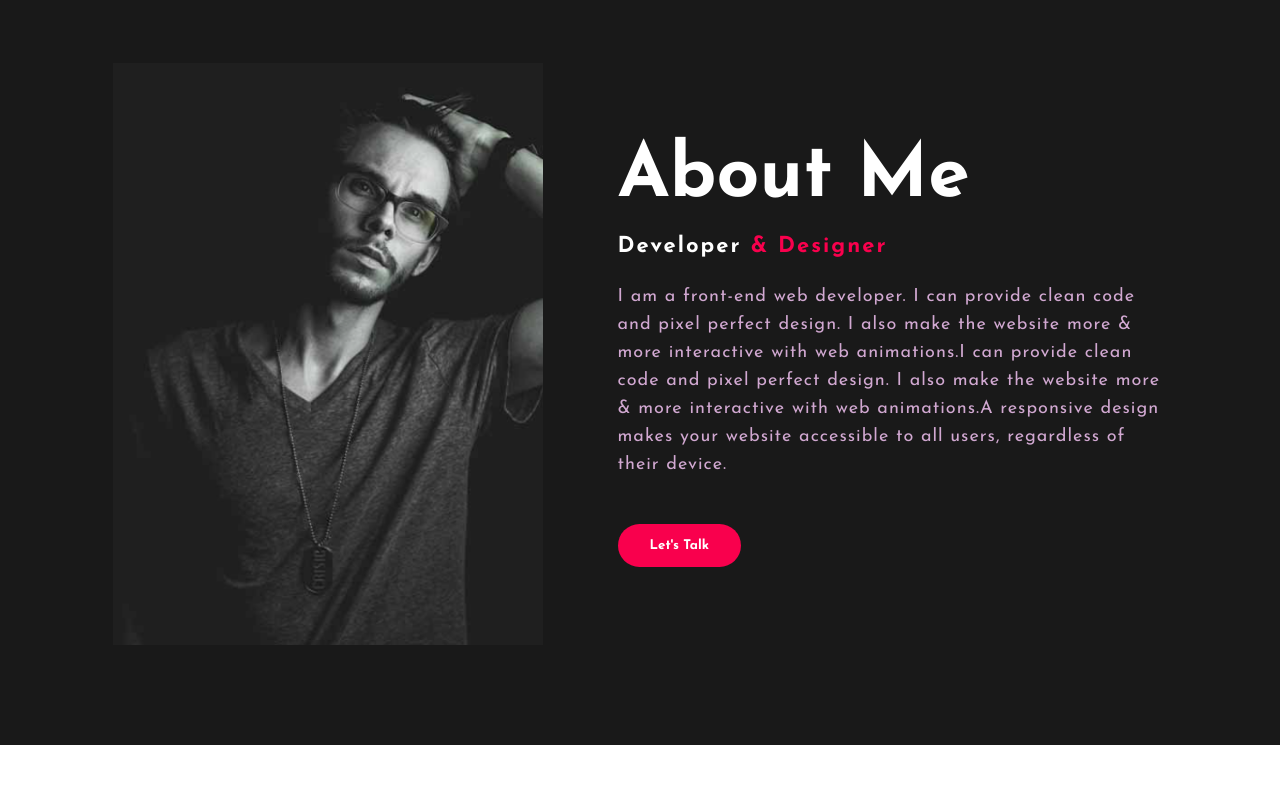
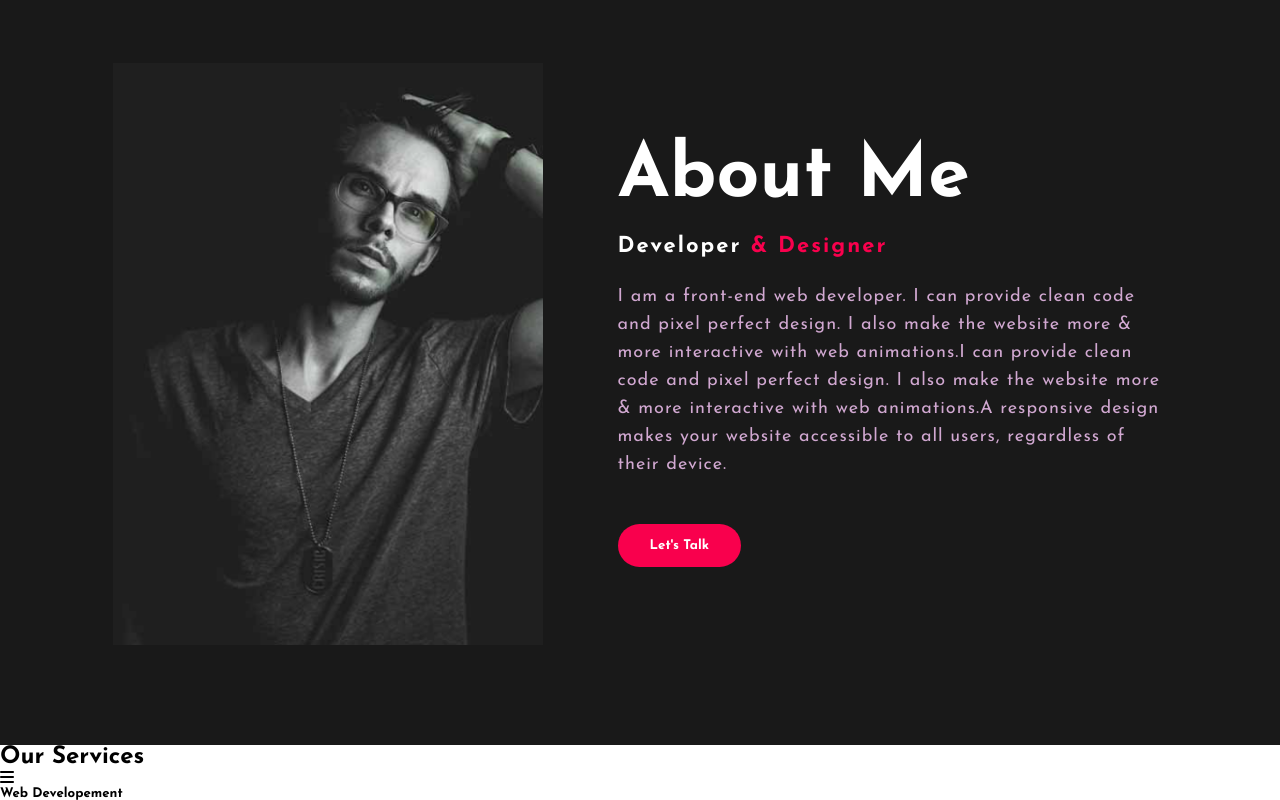
Before and after one commit to jelassiaymen94/personal-portfolio, a plain HTML site: page index.html in a window 1280 px wide. Shown: the part 837-1637 px from the top of the page. Before the commit the page ends 1582 px from the top, so only its background shows below. Drawn offline with Linux system fonts and the light colour scheme.

Commit message:
added services section -- not done

```diff
--- a/index.html
+++ b/index.html
@@ -79,6 +79,18 @@
 				</div>
 			</div>
 		</section>
-		<!-- -->
+		<!--Service Section Start -->
+		<div class="service">
+			<div class="title">
+				<h2>Our Services</h2>
+			</div>
+
+			<div class="box">
+				<div class="card">
+					<i class="fa-solid fa-bars"></i>
+					<h5>Web Developement</h5>
+				</div>
+			</div>
+		</div>
 	</body>
 </html>
```
